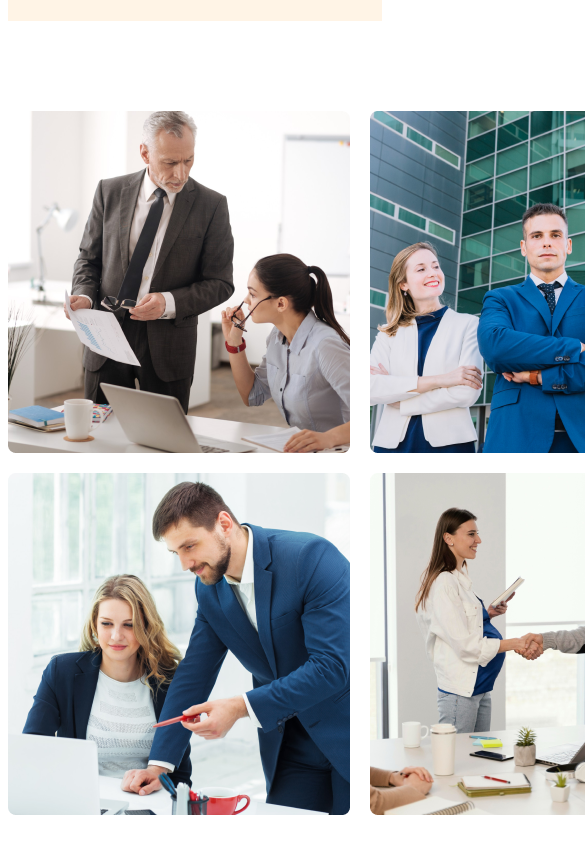
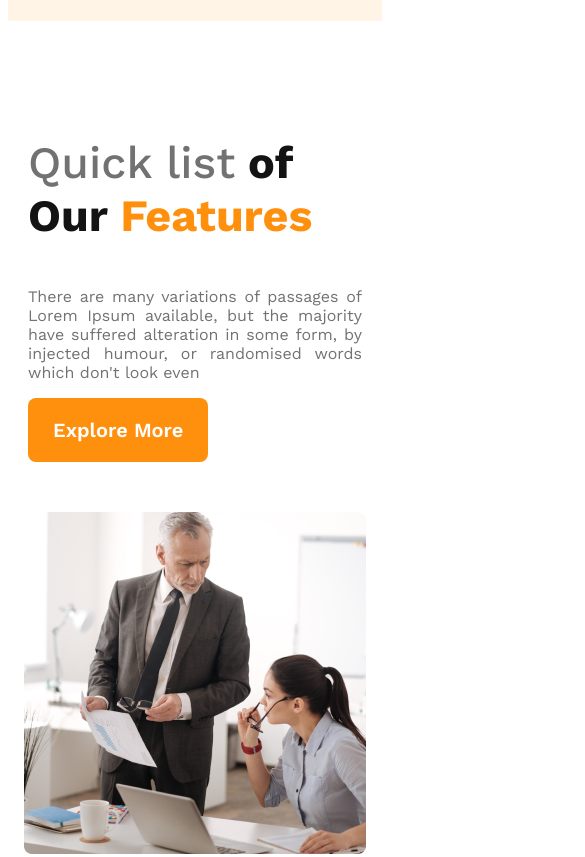
Before and after one commit to SmritySarkar/g3-architect-website, a plain HTML site: page index.html in a window 390 px wide. Shown: the part 1033-1890 px from the top of the page, 585 px wide, since content can reach past the window. Before the commit the page ends 1856 px from the top, so only its background shows below. Drawn offline with nearby package versions, Linux system fonts and the light colour scheme.

Commit message:
Started Some Facts Section

```diff
--- a/index.html
+++ b/index.html
@@ -11,7 +11,7 @@
     <header>
         <!-- Nav Bar Starts Here -->
         <nav>
-            <h3 class="nav-title">G3 Architects</h3>
+            <h3 class="section-title">G3 Architects</h3>
             <ul>
                 <li><a href="">Home</a></li>
                 <li><a href="">About</a></li>
@@ -26,7 +26,7 @@
         <div class="banner">
             <div class="banner-content">
                 <h3 class="banner-title">Brand New Group of Architects</h3>
-                <p class="banner-description">
+                <p class="text-gray">
                     There are many variations of passages of Lorem Ipsum available, but the majority have suffered alteration in some form, by injected humour, or randomised words which don't look even.
                 </p>
                 <button class="btn-primary">Explore More</button>
@@ -49,12 +49,31 @@
                 <img src="images/team4.png" alt="">
             </div>
             <div class="teams-content-container">
-                <h3 class="teams-title"><span class="quick-text">Quick list</span> <span class="our-text">of Our</span><span class="feature-text"> Features</span></h3>
-                <p class="teams-description">There are many variations of passages of Lorem Ipsum available, but the majority have suffered alteration in some form, by injected humour, or randomised words which don't look even</p>
+                <h3 class="teams-title"><span class="quick-text">Quick list</span> <span class="section-title">of Our</span><span class="feature-text"> Features</span></h3>
+                <p class="text-gray team-description">There are many variations of passages of Lorem Ipsum available, but the majority have suffered alteration in some form, by injected humour, or randomised words which don't look even</p>
                 <button class="btn-primary">Explore More</button>
             </div>
         </section>
         <!-- Teams Section Starts Here -->
+
+        <!-- Features Section Starts Here -->
+        <section class="features">
+
+        </section>
+        <!-- Features Section Starts Here -->
+
+        <!-- Facts Section Starts Here -->
+        <section class="facts">
+            <h3 class="section-title">Some Facts</h3>
+            <p class="text-gray">There are many variations of passages of Lorem Ipsum available, but the majority have suffered alteration.</p>
+        </section>
+        <!-- Facts Section Starts Here -->
+
+        <!-- Sponsors Section Starts Here -->
+        <section class="sponsor">
+
+        </section>
+        <!-- Sponsors Section Starts Here -->
     </main>
     <!--Main Section Starts Here  -->
     <footer>
--- a/styles/architect.css
+++ b/styles/architect.css
@@ -18,7 +18,16 @@
     font-weight:600;
     cursor:pointer;
 }
-
+.text-gray{
+    color:#727272;
+    font-size:1rem;
+    font-weight:400;
+}
+.section-title{
+    color:#131313;
+    font-size: 2.8rem;
+    font-weight:700;
+}
 /* Header Section Styles */
 header{
     background: rgba(255, 144, 14, 0.10);
@@ -29,11 +38,7 @@ nav{
     justify-content: space-between;
     align-items: center;
 }
-.nav-title{
-    color:#131313;
-    font-size:2.8rem;
-    font-weight:700;
-}
+
 nav > ul{
     display: flex;
 }
@@ -58,11 +63,6 @@ nav li a{
     font-size:4rem;
     font-weight:700;
 }
-.banner-description{
-    color:#727272;
-    font-size:1rem;
-    font-weight:400;
-}
 .banner img{
     margin-top:20px;
     width:100%;
@@ -71,44 +71,42 @@ nav li a{
 /* Main Section Styles */
 main{
     max-width:1440px;
-    margin:0 auto;
+    margin:70px auto;
 }
+
+/* Teams Styles */
 .teams-container{
-    margin-top:90px;
     display:flex;
     gap:50px;
-    align-items:center
+    align-items:center;
 }
 .teams-img-container{
     display:grid;
     grid-template-columns: repeat(2, 1fr);
-    gap:20px;
+    gap:1.5rem;
 }
 .teams-content-container{
     align-items:center;
+    padding-right:70px;
+    padding-left:70px;
+}
+.teams-title{
+    font-size:2.8rem;
+}
+.team-description{
+    text-align: justify;
 }
 .quick-text{
     color:#727272;
-    font-size:2.8rem;
     font-weight:500;
 }
-.our-text{
-    color:#131313;
-    font-size:2.8rem;
-    font-weight:700;
-}
+
 .feature-text{
     color:#FF900E;
-    font-size: 2.8rem;
     font-weight: 700;
 }
-.teams-description{
-    color:#727272;
-    font-size:1rem;
-    font-weight:400;
-    margin-top:1.8rem;
-    margin-bottom:2rem;
-}
+
+/* Facts Section Styles */
 
 
 /* Responsive Media Queries */
@@ -121,6 +119,18 @@ main{
     nav{
         flex-direction:column;
     }
+    .teams-container{
+        flex-direction: column-reverse;
+    }
+    .teams-img-container{
+        grid-template-columns: 1fr;
+    }
+    .teams-content-container{
+        align-items:center;
+        padding-right:20px;
+        padding-left:20px;
+    }
+
 }
 
 /* Responsive Media Query for Tablet or Medium Device */
@@ -131,4 +141,10 @@ main{
     nav{
         flex-direction:column;
     }
+    .teams-container{
+        flex-direction: column;
+    }
+    .teams-img-container{
+        grid-template-columns: 1fr;
+    }
 }
```
